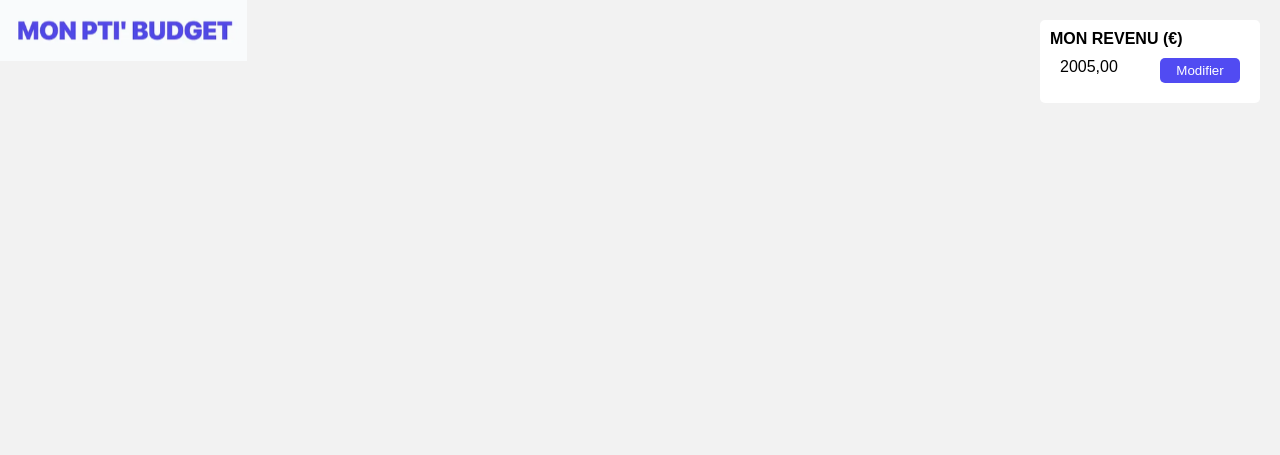
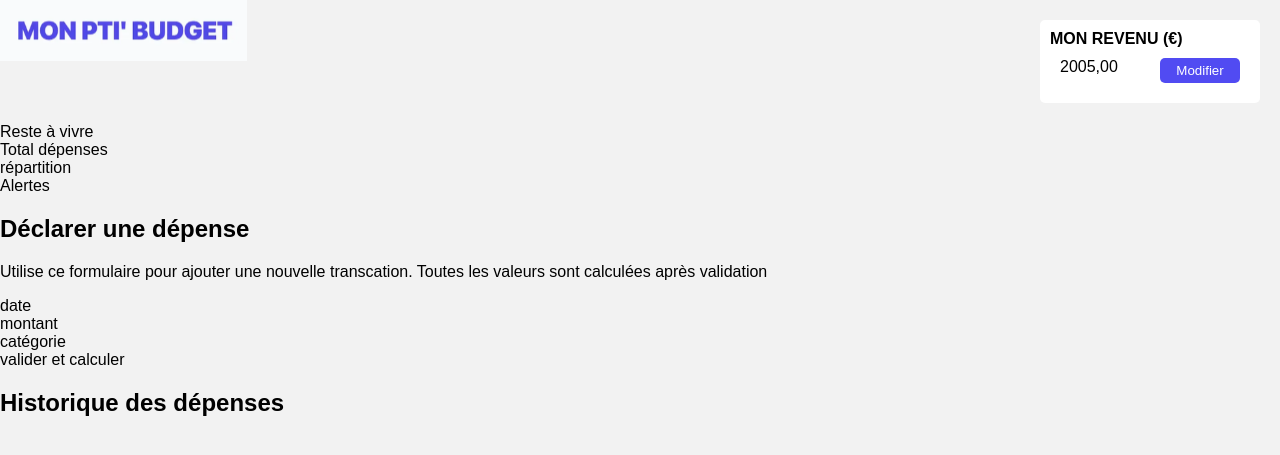
Before and after one commit to TEAM-FIRST-B1ESGI/ProjetAnnuel-2026, a PHP site: page / in a window 1280 px wide. Shown: the top 455 px of the page. Run offline with PHP 8.4, Linux system fonts and the light colour scheme.

Commit message:
HTML accueil

```diff
--- a/index.php
+++ b/index.php
@@ -27,14 +27,30 @@
 
     <!--------Bloc point dépense---------->
     <section>
-        <div class="bloc-repartion-depenses"></div>
-        <div class="bloc-alertes"></div>
+        <div class="bloc-repartion-depenses">
+            <div>Reste à vivre<div>
+            <div>Total dépenses<div>
+            <div>répartition</div>
+        </div>
+        <div class="bloc-alertes">Alertes</div>
+    <!--------Bloc fonctionnalité épargne restante---------->
     </section>
 
-    <!--------Bloc fonctionnalité épargne restante---------->
-
     <!--------Bloc intéractif décla dépenses---------->
+    <section>
+        <h2>Déclarer une dépense</h2>
+        <p>Utilise ce formulaire pour ajouter une nouvelle transcation. Toutes les valeurs sont calculées après validation</p>
+        <div class="calculateur">
+            <div>date</div>
+            <div>montant</div>
+            <div>catégorie</div>
+            <div>valider et calculer</div>
+        </div>
+    </section>
 
     <!--------Bloc historique---------->
+    <section>
+        <h2>Historique des dépenses</h2>
+    </section>
 </body>
 </html>
```
